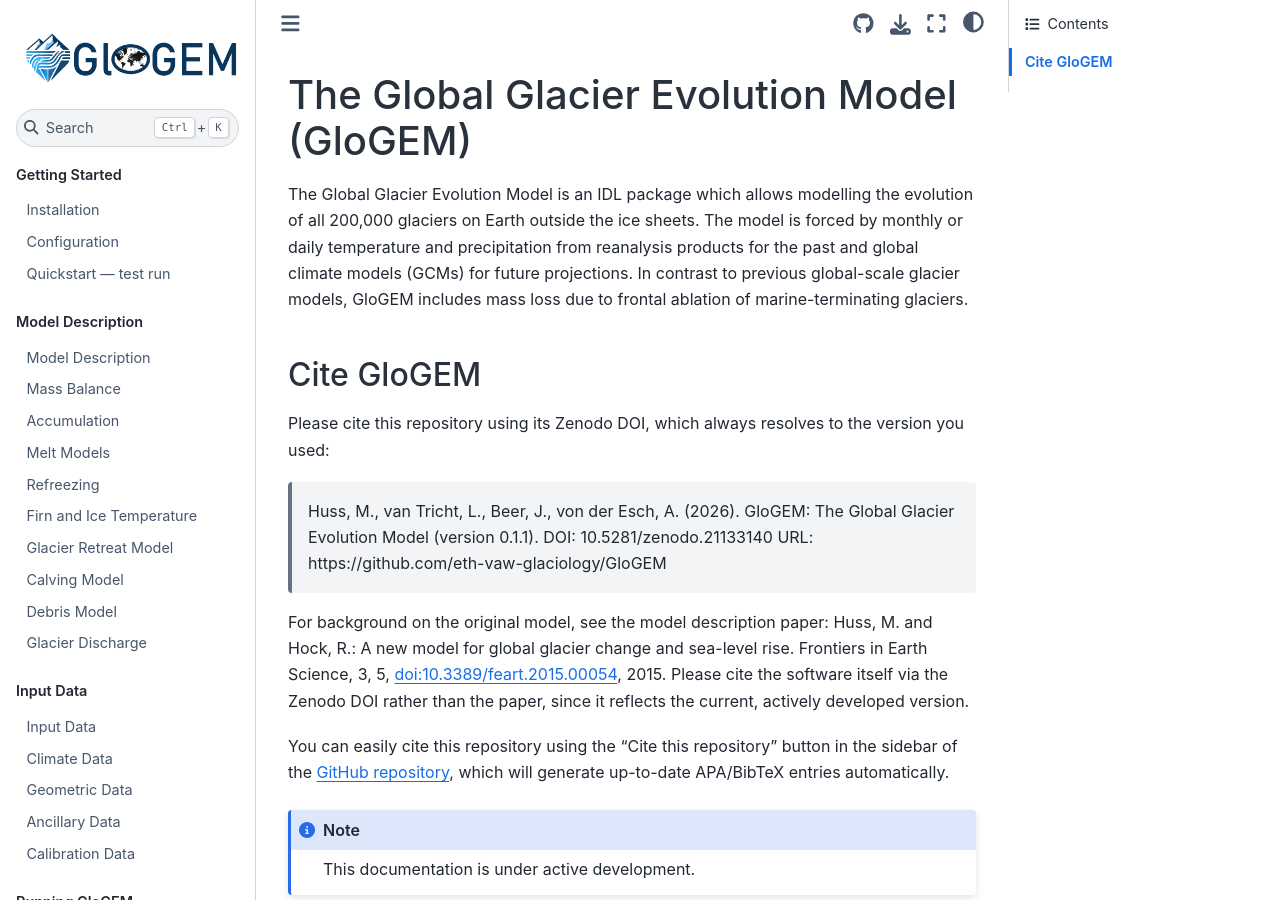
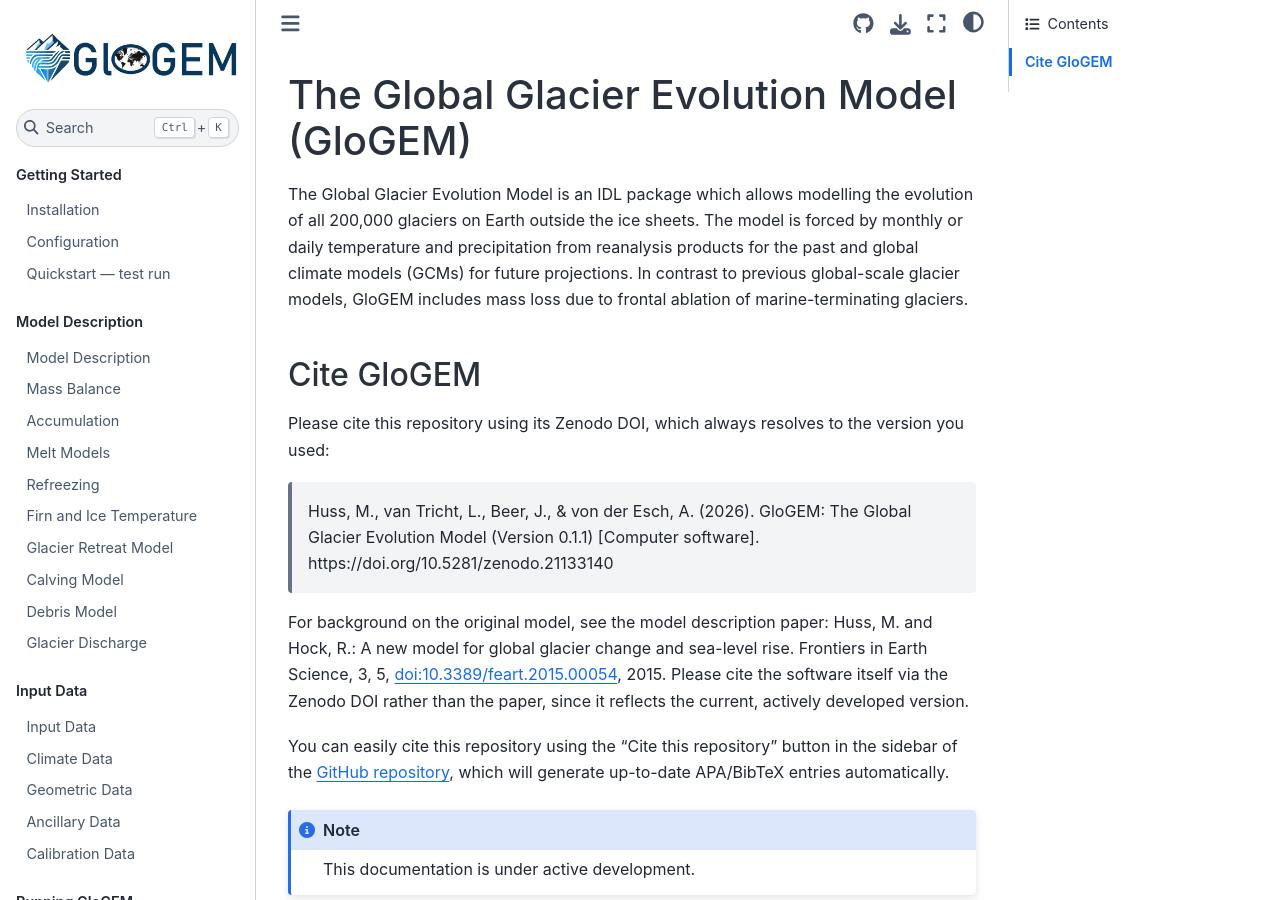
Before and after one commit to eth-vaw-glaciology/GloGEM, a Sphinx documentation site: the page built from docs/source/index.md, in a window 1280 px wide and 900 px high. Built offline with Sphinx 7.4.7 and the Sphinx Book theme 1.1.4, drawn with Linux system fonts in a browser that asks for light colours.

Commit message:
Add legacy top-level doi field so GitHub's citation preview includes the DOI
GitHub's built-in "Cite this repository" APA/BibTeX renderer keys off
the legacy top-level doi field, not the CFF 1.2.0 identifiers list, so
the DOI was missing from the copy-pasted citation. Add doi alongside
identifiers and update the quoted citation text in README and docs to
match GitHub's actual generated format.

Co-Authored-By: Claude Sonnet 5 <noreply@anthropic.com>

```diff
--- a/docs/source/index.md
+++ b/docs/source/index.md
@@ -7,7 +7,7 @@ The model is forced by monthly or daily temperature and precipitation from reana
 
 Please cite this repository using its Zenodo DOI, which always resolves to the version you used:
 
-> Huss, M., van Tricht, L., Beer, J., von der Esch, A. (2026). GloGEM: The Global Glacier Evolution Model (version 0.1.1). DOI: 10.5281/zenodo.21133140 URL: https://github.com/eth-vaw-glaciology/GloGEM
+> Huss, M., van Tricht, L., Beer, J., & von der Esch, A. (2026). GloGEM: The Global Glacier Evolution Model (Version 0.1.1) [Computer software]. https://doi.org/10.5281/zenodo.21133140
 
 For background on the original model, see the model description paper: Huss, M. and Hock, R.: A new model for global glacier change and sea-level rise. Frontiers in Earth Science, 3, 5, [doi:10.3389/feart.2015.00054](https://www.doi.org/10.3389/feart.2015.00054), 2015. Please cite the software itself via the Zenodo DOI rather than the paper, since it reflects the current, actively developed version.
 
```
Also changed, not shown: README.md (+1 -1 lines), 1 other file.
